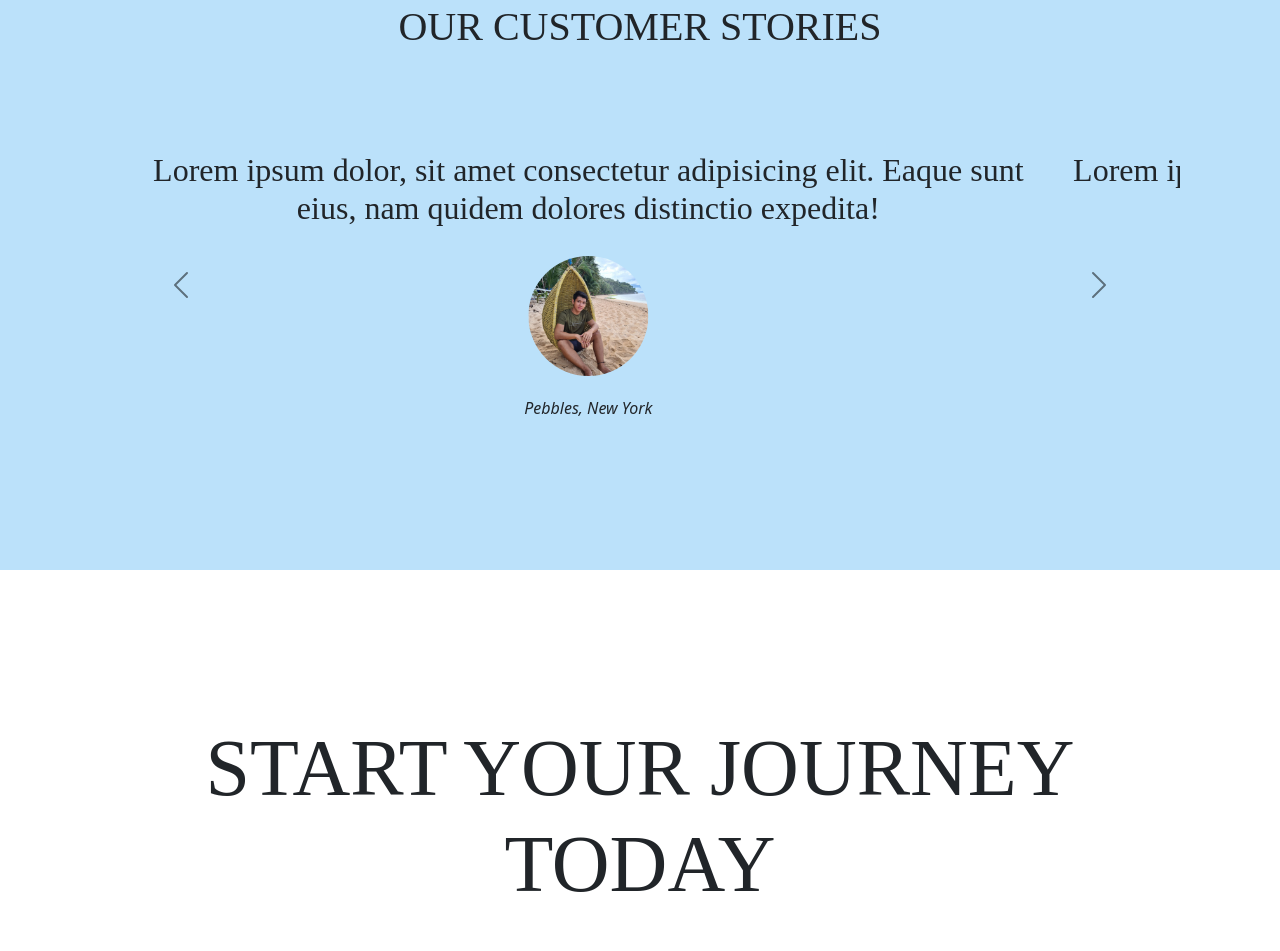
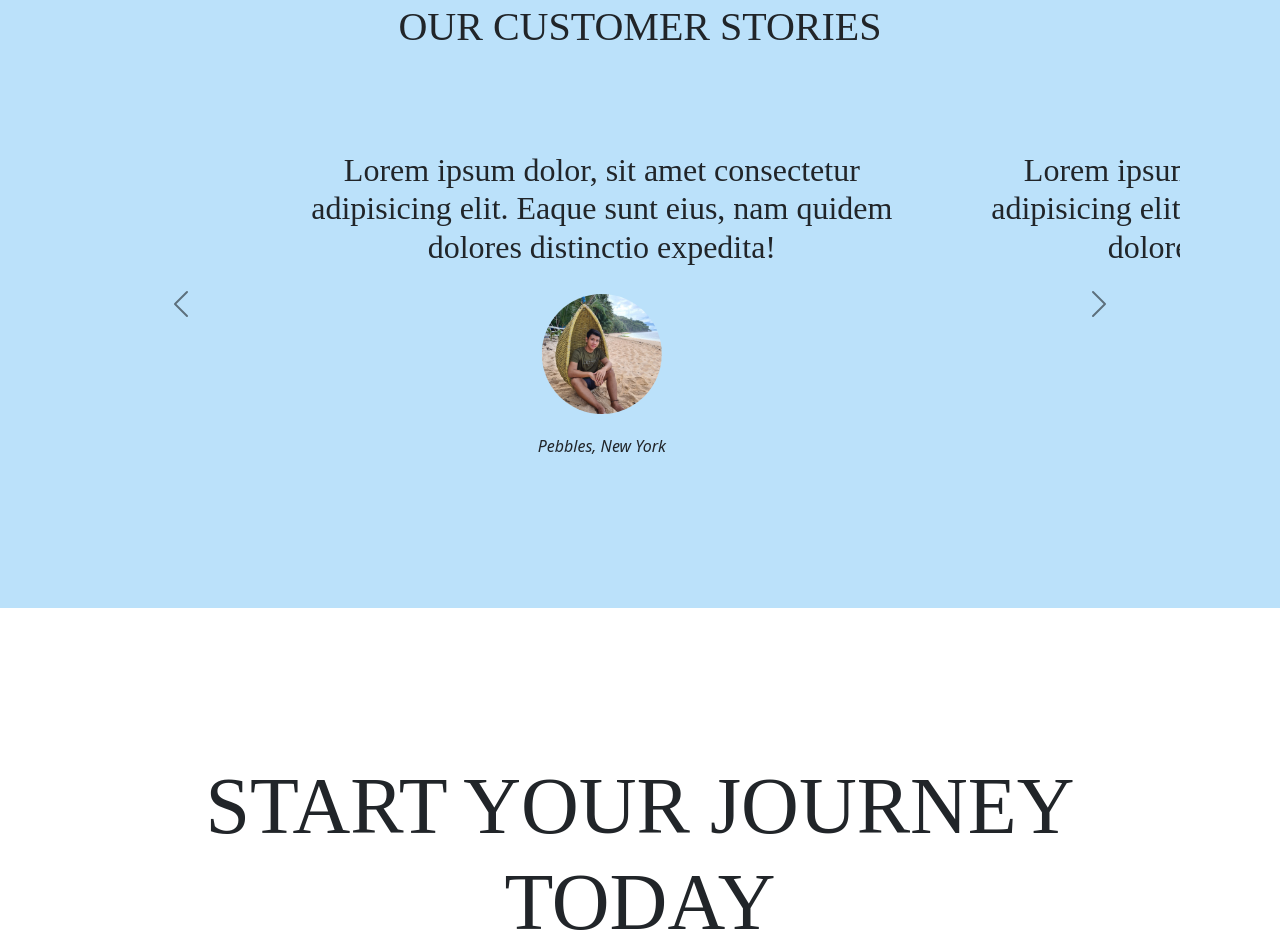
Before and after one commit to DJYanYan/Banhaw-Landing-Page, a plain HTML site: page index.html in a window 1280 px wide. Shown: the part 2327-3278 px from the top of the page. Drawn offline with nearby package versions, Linux system fonts and the light colour scheme; a web font is replaced by a local one.

Commit message:
Update styles.css

```diff
--- a/styles.css
+++ b/styles.css
@@ -95,7 +95,7 @@ h1, h2, .navbar-brand {
 }
 
 .carousel-inner {
-    padding: 0 80px;
+    padding: 0 200px;
 }
 
 .carouselPic {
```
